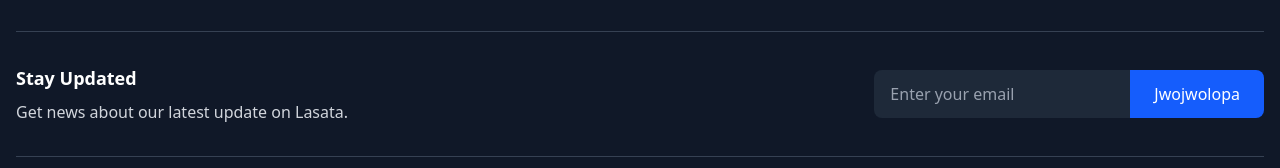
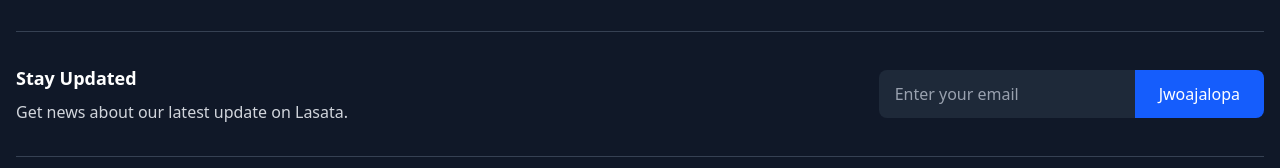
Before and after one commit to Sandeshstha0/lasata_store, a Next.js app: page / in a window 1280 px wide. Shown: the part 2773-2941 px from the top of the page. Built offline with nearby package versions, Linux system fonts and the light colour scheme.

Commit message:
Update button label in Footer component for clarity

```diff
--- a/app/components/global/Footer.tsx
+++ b/app/components/global/Footer.tsx
@@ -270,7 +270,7 @@
                 className="px-4 py-3 bg-gray-800 text-white rounded-l-lg focus:outline-none focus:ring-2 focus:ring-blue-500 w-full md:w-64 placeholder-gray-400"
               />
               <button className="bg-blue-600 hover:bg-blue-700 px-6 py-3 rounded-r-lg transition-colors font-medium">
-                Jwojwolopa
+                Jwoajalopa
               </button>
             </div>
           </div>
```
